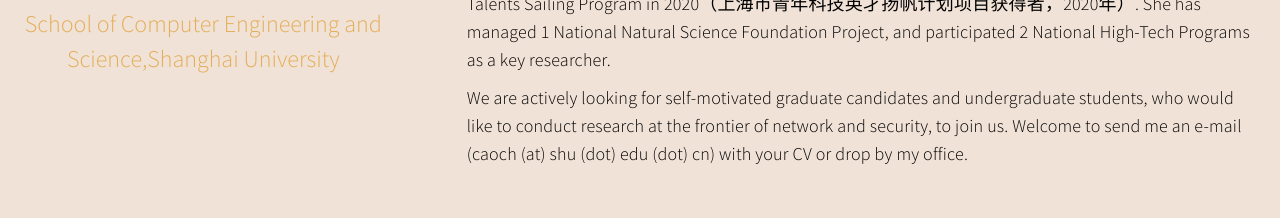
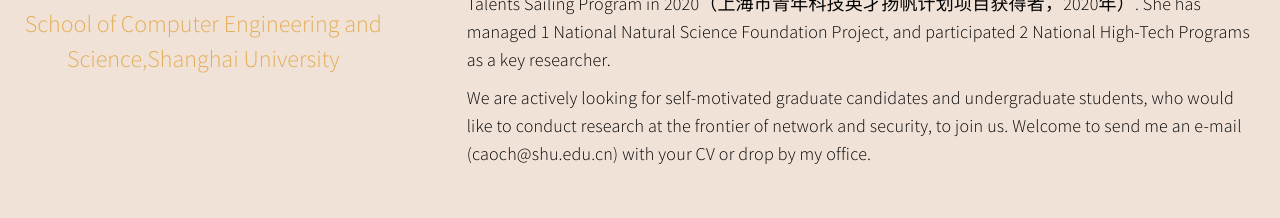
Before and after one commit to miaoji7/ChenHongCao_page, a plain HTML site: page index.html in a window 1280 px wide. Shown: the part 478-696 px from the top of the page. Drawn offline with Linux system fonts and the light colour scheme.

Commit message:
Update index.html

```diff
--- a/index.html
+++ b/index.html
@@ -110,7 +110,7 @@
                               <p class="wow fadeInUp" >
                                    We are actively looking for self-motivated graduate candidates and undergraduate students,
                                    who would like to conduct research at the frontier of network and security, to join us.
-                                   Welcome to send me an e-mail (caoch (at) shu (dot) edu (dot) cn) with your CV or drop by my office.
+                                   Welcome to send me an e-mail (caoch@shu.edu.cn) with your CV or drop by my office.
                               </p>
 
                          </div>
```
